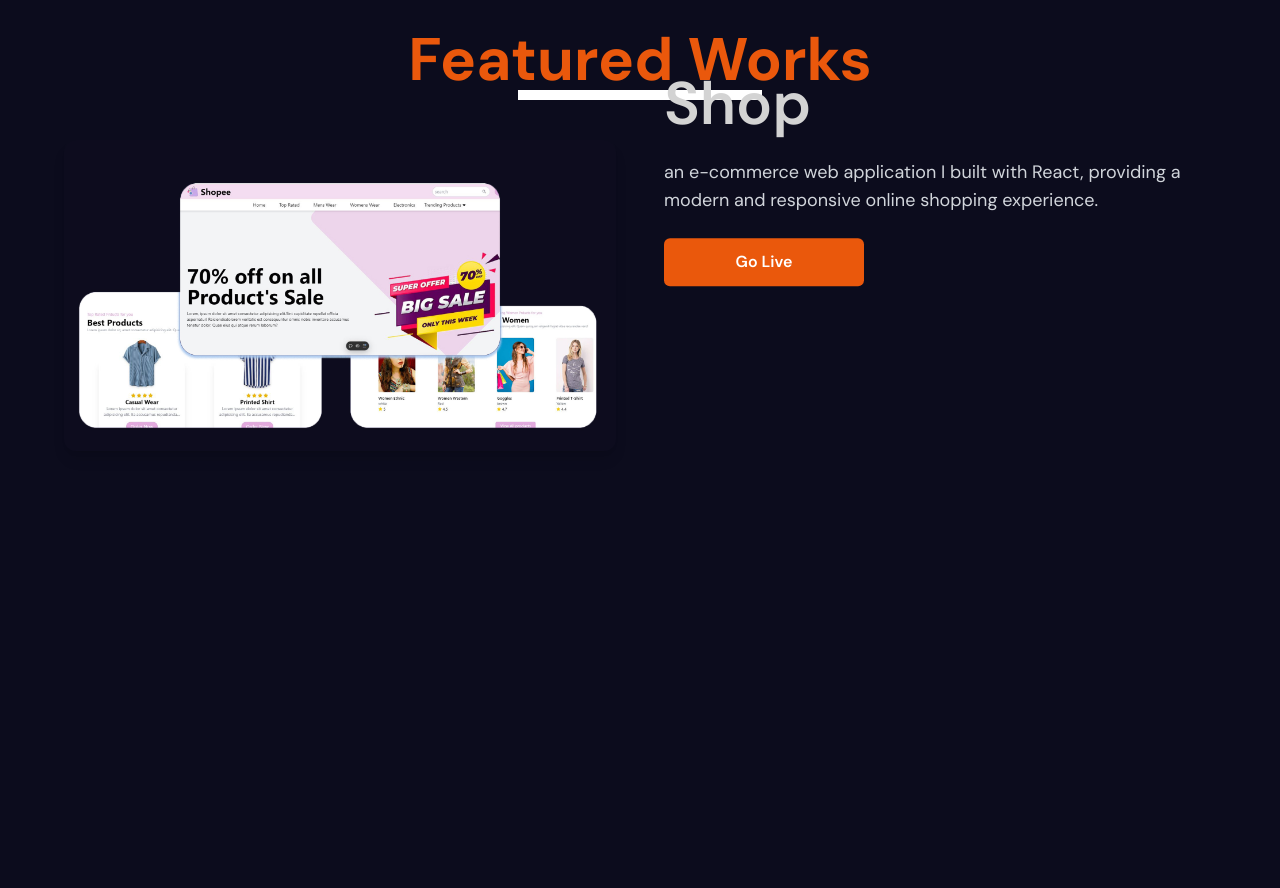
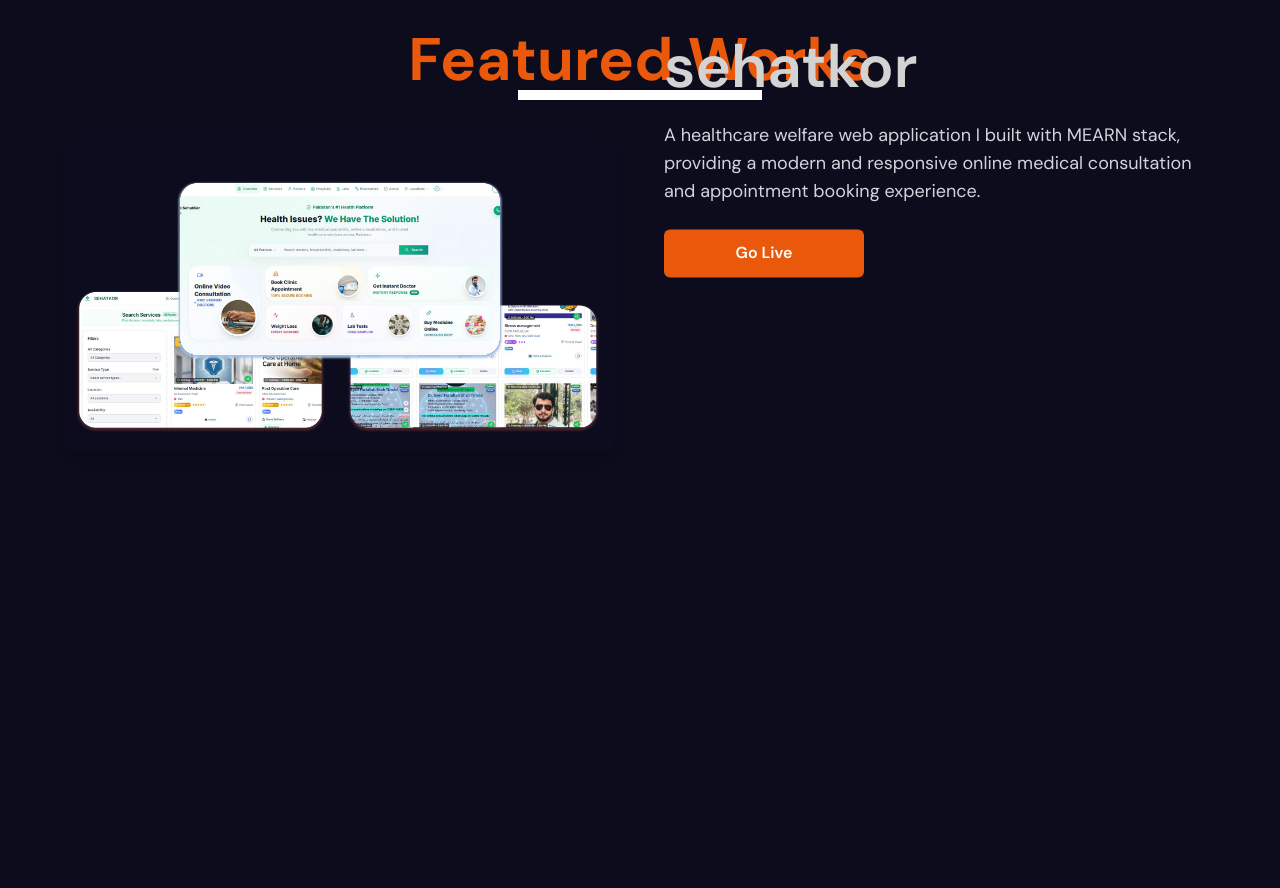
Before and after one commit to syedharyyshah/portfolio22, a React (Vite) app: page / in a window 1280 px wide. Shown: the part 3220-4108 px from the top of the page. Built offline with nearby package versions, Linux system fonts and the light colour scheme.

Commit message:
Added new images and updated Portfolio component

```diff
--- a/src/components/Portfolio/Portfolio.jsx
+++ b/src/components/Portfolio/Portfolio.jsx
@@ -5,14 +5,20 @@ import proj33 from '../../assets/proj33.jpg';
 import proj44 from '../../assets/proj44.jpg';
 import proj55 from '../../assets/proj55.jpg';
 import proj66 from '../../assets/proj66.jpg';
+import sehatkor from '../../assets/sehatkor.jpg';
+import kcd from '../../assets/kcd.jpg';
 import { motion, useScroll, useSpring, useTransform } from 'framer-motion';
 
 const items = [
   { id: 1,
-    title: 'Shop',
-    img: proj11, desc: ' an e-commerce web application I built with React, providing a modern and responsive online shopping experience.',
-    link:'https://dukaan-henna.vercel.app/' },
+    title: 'sehatkor',
+    img: sehatkor, desc: ' A healthcare welfare web application I built with MEARN stack, providing a modern and responsive online medical consultation and appointment booking experience.',
+    link:'https://sehatkor.pk' },
   { id: 2,
+    title: 'KCD-Notify',
+    img: kcd, desc: 'A student result notification web application I built with MEARN stack, providing a modern and responsive real-time result alerts and notification experience.',
+    link:'https://kcd-notify-5jq3.vercel.app/' },
+  { id: 23,
     title: ' Disney+ Replica',
     img: proj22, desc: ' React-based web application replicating the Disney+ user interface with dynamic content and responsive design.',
     link:'https://disney-replica-gzkf.vercel.app/' },
@@ -32,6 +38,10 @@ const items = [
     title: 'FYP',
     img: proj66, desc: 'The FYP-IntraChat project is a real-time web chat application we designed for intra-departmental communication, built with React, Node.js, WebSocket, and MongoDB for seamless messaging and user management.',
     link:'https://fyp-intra-chat.vercel.app/' },
+    { id: 7,
+      title: 'Shop',
+      img: proj11, desc: ' an e-commerce web application I built with React, providing a modern and responsive online shopping experience.',
+      link:'https://dukaan-henna.vercel.app/' }
 ];
 
 const Single = ({ item }) => {
```
Also changed, not shown: src/assets/kcd.jpg (added), src/assets/sehatkor.jpg (added).
